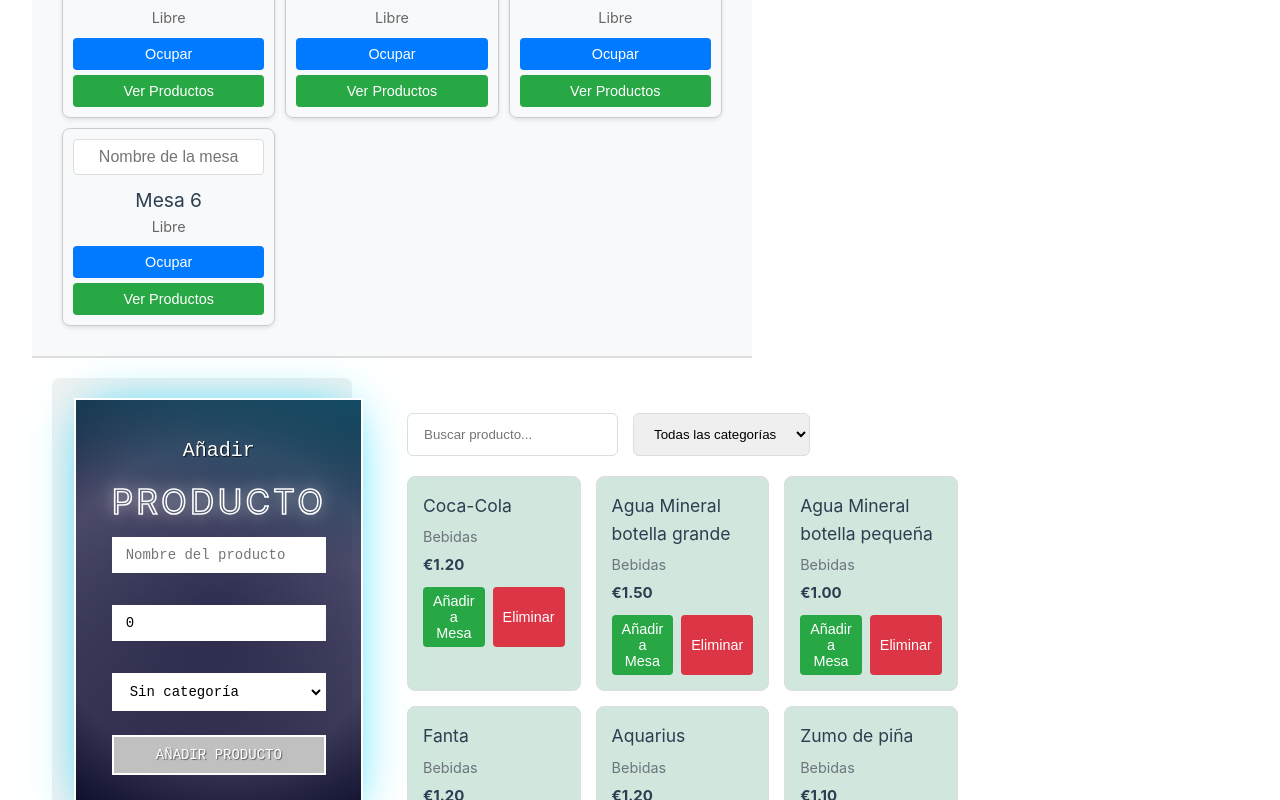
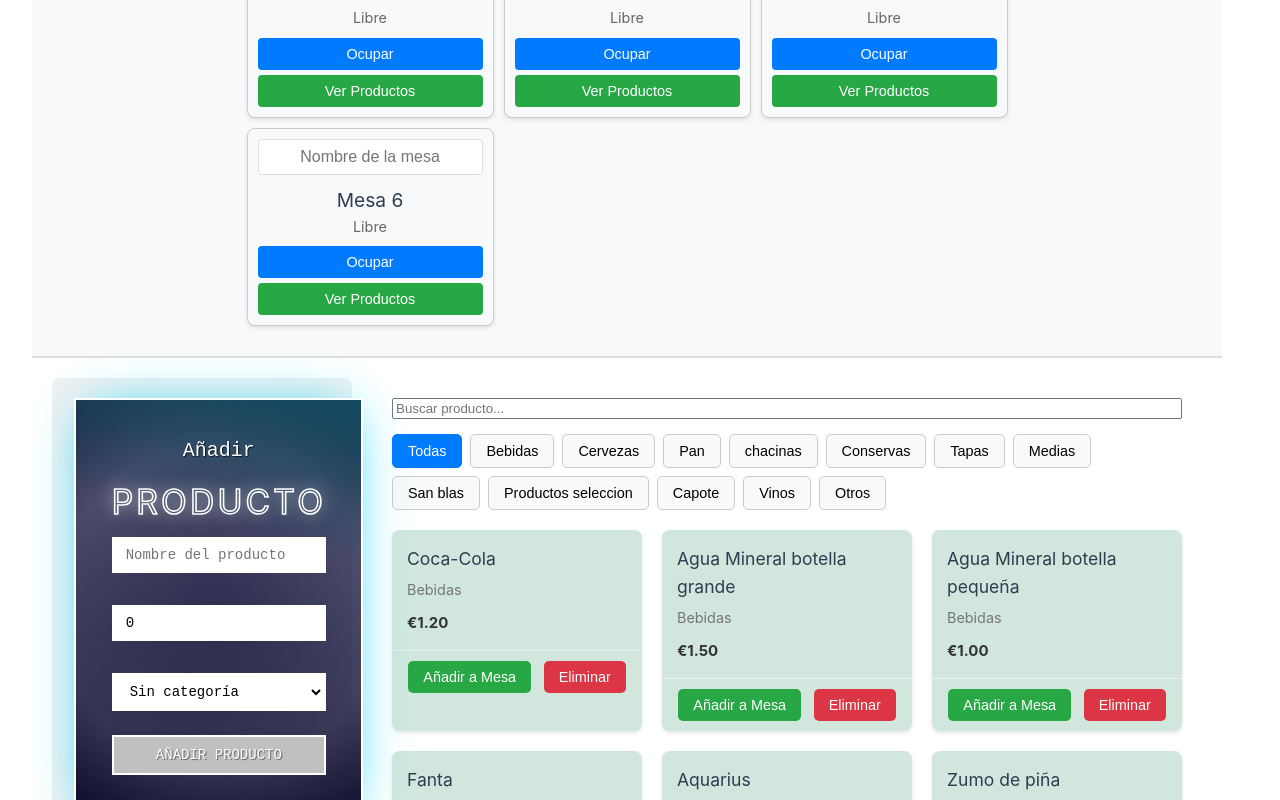
Before and after one commit to ppsegur/tpv, a Vue app: page / in a window 1280 px wide. Shown: the part 320-1120 px from the top of the page. Built offline with nearby package versions, Linux system fonts and the light colour scheme.

Commit message:
feat: update routing and enhance mesa card styles for better user interaction

```diff
--- a/src/components/FormManagement.vue
+++ b/src/components/FormManagement.vue
@@ -126,7 +126,7 @@
         throw new Error('Nombre de categoría es requerido');
       }
 
-      await productStore.addCategory({
+      productStore.addCategory({
         name: newCategory.value.name
       });
 
@@ -153,7 +153,7 @@
     padding: 2.2rem;
     max-width: 350px;
     background: linear-gradient(14deg, rgba(2,0,36, 0.8) 0%, rgba(24, 24, 65, 0.7) 66%,
-              rgb(20, 76, 99) 100%), radial-gradient(circle, rgba(2,0,36, 0.5) 0%,
+              #144c63 100%), radial-gradient(circle, rgba(2,0,36, 0.5) 0%,
               rgba(32, 15, 53, 0.2) 65%, rgba(14, 29, 28, 0.9) 100%);
     border: 2px solid #fff;
     -webkit-box-shadow: rgba(0,212,255) 0px 0px 50px -15px;
--- a/src/components/ProductList.vue
+++ b/src/components/ProductList.vue
@@ -1,34 +1,52 @@
 <template>
   <div class="products-management">
-    <!-- Columna izquierda -->
-
     <div v-if="showConfirmation" class="confirmation-message">
       {{ confirmationMessage }}
     </div>
 
-    <!-- Columna derecha -->
+    <div v-if="showQuantityModal" class="quantity-modal-overlay">
+      <div class="quantity-modal">
+        <h3>Seleccionar Cantidad</h3>
+        <div class="quantity-panel">
+          <button
+            v-for="n in 9"
+            :key="n"
+            @click="selectQuantity(n)"
+            class="quantity-card"
+          >
+            {{ n }}
+          </button>
+        </div>
+        <button @click="closeQuantityModal" class="close-modal-btn">Cancelar</button>
+      </div>
+    </div>
+
     <div class="product-management">
-
-      <!-- Filtros -->
       <div class="filters">
         <input
           v-model="productSearch"
           placeholder="Buscar producto..."
           class="search-input"
         >
-        <select v-model="selectedCategory" class="category-select">
-          <option value="">Todas las categorías</option>
-          <option
+        <div class="category-buttons">
+          <button
+            :class="{ 'category-button': true, 'active': selectedCategory === '' }"
+            @click="selectedCategory = ''"
+          >
+            Todas
+          </button>
+          <button
             v-for="category in productStore.categories"
             :key="category.id"
-            :value="category.name"
+            :class="{ 'category-button': true, 'active': selectedCategory === category.name }"
+            @click="selectedCategory = category.name"
+            :style="{ '--category-color': getCategoryColor(category.id) }"
           >
             {{ category.name }}
-          </option>
-        </select>
+          </button>
+        </div>
       </div>
 
-      <!-- Lista de productos -->
       <div class="products-grid">
         <div
           v-for="product in filteredProducts"
@@ -42,7 +60,7 @@
             <p class="price">€{{ product.price.toFixed(2) }}</p>
           </div>
           <div class="product-actions">
-            <button @click.stop="addToMesa(product)" class="action-btn add-btn">
+            <button @click.stop="openQuantityModal(product)" class="action-btn add-btn">
               Añadir a Mesa
             </button>
             <button @click.stop="deleteProduct(product.id)" class="action-btn delete-btn">
@@ -56,7 +74,6 @@
 </template>
 
 <script setup>
-
 import { useMesasStore } from '../stores/mesas.js';
 import { useProductStore } from '../stores/productStore.js';
 import { ref, computed } from 'vue';
@@ -66,7 +83,7 @@ const mesasStore = useMesasStore();
 
 // Estado para categorías
 const newCategoryName = ref('');
-const selectedCategory = ref('');
+const selectedCategory = ref(''); // Ahora será un string para la categoría seleccionada
 
 // Estado para productos
 const productSearch = ref('');
@@ -76,10 +93,14 @@ const newProduct = ref({
   categoryId: null
 });
 
-
 // Estado para el mensaje de confirmación
 const confirmationMessage = ref('');
 const showConfirmation = ref(false);
+
+// Estado para el modal de cantidad
+const showQuantityModal = ref(false);
+const selectedProductToAdd = ref(null);
+const quantity = ref(1); // Inicializamos la cantidad en 1
 
 // Función para mostrar el mensaje temporalmente
 const displayConfirmation = (message) => {
@@ -91,7 +112,44 @@ const displayConfirmation = (message) => {
   }, 3000); // Ocultar el mensaje después de 3 segundos
 };
 
+const selectQuantity = (amount) => {
+  quantity.value = amount;
+  addToMesaWithQuantity();
+  closeQuantityModal(); // Cerrar el modal automáticamente después de seleccionar la cantidad
+};
 
+// Función para abrir el modal de cantidad
+const openQuantityModal = (product) => {
+  selectedProductToAdd.value = product;
+  showQuantityModal.value = true;
+  quantity.value = 1; // Resetear la cantidad al abrir el modal
+};
+
+// Función para cerrar el modal de cantidad
+const closeQuantityModal = () => {
+  showQuantityModal.value = false;
+  selectedProductToAdd.value = null;
+};
+
+// Función para seleccionar la cantidad
+
+
+const addToMesaWithQuantity = () => {
+  if (!mesasStore.selectedMesaId) {
+    alert('Por favor, selecciona una mesa primero.');
+    return;
+  }
+  if (selectedProductToAdd.value) {
+    const productoParaAgregar = {
+      ...selectedProductToAdd.value,
+      cantidad: quantity.value
+    };
+    console.log('Cantidad seleccionada:', quantity.value);
+    console.log('Producto a agregar:', productoParaAgregar);
+    mesasStore.agregarProducto(productoParaAgregar);
+    // ... (el resto de tu código)
+  }
+};
 
 // Filtrar productos por nombre y categoría
 const filteredProducts = computed(() => {
@@ -117,41 +175,6 @@ const filteredProducts = computed(() => {
   return result;
 });
 
-// Métodos para categorías
-const addNewCategory = () => {
-  if (newCategoryName.value.trim()) {
-    productStore.addCategory(newCategoryName.value.trim());
-    newCategoryName.value = '';
-  }
-};
-
-const deleteCategory = (categoryId) => {
-  try {
-    productStore.deleteCategory(categoryId);
-    if (selectedCategory.value === productStore.getCategoryName(categoryId)) {
-      selectedCategory.value = '';
-    }
-  } catch (error) {
-    alert(error.message);
-  }
-};
-
-const selectCategory = (categoryName) => {
-  selectedCategory.value = selectedCategory.value === categoryName ? '' : categoryName;
-};
-
-// Métodos para productos
-const addNewProduct = () => {
-  if (newProduct.value.name.trim() && newProduct.value.price > 0) {
-    productStore.addProduct({
-      name: newProduct.value.name.trim(),
-      price: parseFloat(newProduct.value.price),
-      categoryId: newProduct.value.categoryId
-    });
-    // Reset form
-    newProduct.value = { name: '', price: 0, categoryId: null };
-  }
-};
 
 const deleteProduct = (productId) => {
   if (confirm('¿Estás seguro de eliminar este producto?')) {
@@ -159,19 +182,7 @@ const deleteProduct = (productId) => {
   }
 };
 
-const addToMesa = (product) => {
-  if (!mesasStore.selectedMesaId) {
-    alert('Por favor, selecciona una mesa primero.');
-    return;
-  }
-  mesasStore.agregarProducto({
-    ...product,
-    cantidad: 1
-  });
-  // Mostrar mensaje de confirmación
-  const mesaId = mesasStore.selectedMesaId;
-  displayConfirmation(`"${product.name}" añadido correctamente a la mesa número ${mesaId}`);
-};
+// Función original addToMesa eliminada, ahora usamos openQuantityModal y addToMesaWithQuantity
 
 // Función para obtener el color de fondo según la categoría
 const getCategoryColor = (categoryId) => {
@@ -188,196 +199,96 @@ const getCategoryColor = (categoryId) => {
 </script>
 
 <style scoped>
-.products-management {
-  display: grid;
-  grid-template-columns: 300px 1fr; /* Dos columnas: aside y contenido principal */
-  gap: 20px;
+
+
+.product-management {
   padding: 20px;
 }
 
-.left-column {
-  display: flex;
-  flex-direction: column;
-  gap: 20px;
-  background: #f8f9fa;
-  padding: 15px;
-  border-radius: 8px;
-  height: fit-content;
-}
-
-
-
-.category-form {
-  display: flex;
-  gap: 10px;
-  margin-bottom: 15px;
-}
-
-.category-form input {
-  flex: 1;
-  padding: 8px;
-  border: 1px solid #ddd;
-  border-radius: 4px;
-}
-
-.category-form button {
-  padding: 8px 15px;
-  background-color: #28a745;
-  color: white;
-  border: none;
-  border-radius: 4px;
-  cursor: pointer;
-}
-
-.categories-list {
-  display: flex;
-  flex-direction: column;
-  gap: 8px;
-}
-
-.category-item {
-  display: flex;
-  justify-content: space-between;
-  align-items: center;
-  padding: 8px 12px;
-  background: white;
-  border: 1px solid #ddd;
-  border-radius: 4px;
-  cursor: pointer;
-  transition: all 0.2s;
-}
-
-.category-item:hover {
-  background: #f1f1f1;
-}
-
-.category-item.active {
-  background-color: #e7f3ff;
-  border-color: #86b7fe;
-}
-
-.delete-category {
-  background: #dc3545;
-  color: white;
-  border: none;
-  border-radius: 50%;
-  width: 22px;
-  height: 22px;
-  display: flex;
-  align-items: center;
-  justify-content: center;
-  cursor: pointer;
-  font-size: 14px;
-}
-
-.product-management {
-  background: white;
-  padding: 15px;
-  border-radius: 8px;
-}
-
-.confirmation-message {
-  position: fixed;
-  top: 20px;
-  left: 50%;
-  transform: translateX(-50%);
-  background-color: #28a745;
-  color: white;
-  padding: 20px 30px;
-  border-radius: 12px;
-  box-shadow: 0 2px 4px rgba(0, 0, 0, 0.2);
-  z-index: 1000;
-  font-size: 5rem;
-  text-align: center;
-  font-weight: bold;
-}
 .filters {
   display: flex;
+  flex-direction: column; /* Apila los elementos verticalmente */
   gap: 15px;
   margin-bottom: 20px;
 }
 
-.search-input, .category-select {
-  padding: 12px 16px;
-  font-size: 1.2 rem;
-  border: 1px solid #ddd;
-  border-radius: 6px;
-  flex: 1;
+.category-buttons {
+  display: flex;
+  flex-wrap: wrap; /* Permite que los botones pasen a la siguiente línea */
+  gap: 8px;
+  max-width: 100%;
 }
 
-.category-select {
-  max-width: 300px;
+.category-button {
+  padding: 8px 15px;
+  border: 1px solid #ccc;
+  border-radius: 5px;
+  background-color: #f9f9f9;
+  cursor: pointer;
+  font-size: 0.9rem;
+  transition: background-color 0.3s ease, color 0.3s ease;
 }
 
-.product-form h3 {
-  margin-top: 0;
-  margin-bottom: 15px;
+.category-button:hover {
+  background-color: var(--category-color, #eee); /* Usa el color de la categoría o un gris claro por defecto */
+  color: white;
 }
 
-.product-input {
-  display: block;
-  width: 100%;
-  padding: 8px 12px;
-  margin-bottom: 10px;
-  border: 1px solid #ddd;
-  border-radius: 4px;
-}
-
-.add-product-btn {
-  padding: 8px 15px;
+.category-button.active {
   background-color: #007bff;
   color: white;
-  border: none;
-  border-radius: 4px;
-  cursor: pointer;
+  border-color: #007bff;
 }
 
 .products-grid {
   display: grid;
-  grid-template-columns: repeat(3, 1fr); /* 3 products per row */
-  gap: 15px;
+  grid-template-columns: repeat(3, minmax(250px, 1fr)); /* Mínimo 250px por columna, se ajusta automáticamente */
+  gap: 20px;
 }
 
 .product-card {
-  border: 1px solid #ddd;
+  background-color: white;
   border-radius: 8px;
-  padding: 15px;
-  transition: all 0.2s;
-  transition: background-color 0.3s ease; /* Transición suave para el color */
+  box-shadow: 0 2px 4px rgba(0, 0, 0, 0.1);
+  overflow: hidden;
+  display: flex;
+  flex-direction: column;
 }
 
-.product-card:hover {
-  box-shadow: 0 4px 8px rgba(0, 0, 0, 0.1);
-  transform: translateY(-2px);
+.product-info {
+  padding: 15px;
 }
 
 .product-info h3 {
-  margin: 0 0 5px 0;
+  margin-top: 0;
+  margin-bottom: 5px;
 }
 
 .product-info .category {
-  color: #6c757d;
+  color: #777;
   font-size: 0.9rem;
-  margin: 0 0 5px 0;
+  margin-bottom: 10px;
 }
 
 .product-info .price {
   font-weight: bold;
-  margin: 0 0 10px 0;
+  color: #333;
 }
 
 .product-actions {
   display: flex;
-  gap: 8px;
+  justify-content: space-around;
+  padding: 10px;
+  border-top: 1px solid #eee;
 }
 
 .action-btn {
-  flex: 1;
-  padding: 6px 10px;
+  padding: 8px 15px;
   border: none;
-  border-radius: 4px;
+  border-radius: 5px;
   cursor: pointer;
   font-size: 0.9rem;
+  transition: background-color 0.3s ease;
 }
 
 .add-btn {
@@ -385,14 +296,81 @@ const getCategoryColor = (categoryId) => {
   color: white;
 }
 
+.add-btn:hover {
+  background-color: #218838;
+}
+
 .delete-btn {
   background-color: #dc3545;
   color: white;
 }
 
-@media (max-width: 768px) {
-  .products-management {
-    grid-template-columns: 1fr; /* Una sola columna en pantallas pequeñas */
-  }
+.delete-btn:hover {
+  background-color: #c82333;
+}
+
+/* Estilos para el modal de cantidad */
+.quantity-modal-overlay {
+  position: fixed;
+  top: 0;
+  left: 0;
+  width: 100%;
+  height: 100%;
+  background-color: rgba(0, 0, 0, 0.5);
+  display: flex;
+  justify-content: center;
+  align-items: center;
+  z-index: 1010;
+}
+
+.quantity-modal {
+  background-color: white;
+  padding: 20px;
+  border-radius: 10px;
+  box-shadow: 0 4px 8px rgba(0, 0, 0, 0.2);
+  width: 300px;
+  text-align: center;
+}
+
+.quantity-modal h3 {
+  margin-top: 0;
+  margin-bottom: 15px;
+}
+
+.quantity-panel {
+  display: grid;
+  grid-template-columns: repeat(3, 1fr);
+  gap: 10px;
+  margin-bottom: 15px;
+}
+
+.quantity-card {
+  background-color: #f8f9fa;
+  border: 1px solid #ddd;
+  border-radius: 8px;
+  padding: 15px;
+  text-align: center;
+  font-size: 1.2rem;
+  cursor: pointer;
+  transition: background-color 0.3s ease;
+}
+
+.quantity-card:hover {
+  background-color: #e9ecef;
+}
+
+.close-modal-btn {
+  padding: 10px 20px;
+  background-color: #6c757d;
+  color: white;
+  border: none;
+  border-radius: 5px;
+  cursor: pointer;
+  font-size: 1rem;
+  transition: background-color 0.3s ease;
+}
+
+.close-modal-btn:hover {
+  background-color: #5a6268;
 }
 </style>
--- a/src/views/MesasView.vue
+++ b/src/views/MesasView.vue
@@ -5,7 +5,10 @@
       v-for="mesa in mesasStore.mesas"
       :key="mesa.id"
       class="mesa-card"
-      :class="{ selected: mesa.id === mesasStore.selectedMesaId }"
+      :class="{
+        selected: mesa.id === mesasStore.selectedMesaId,
+        ocupada: mesa.ocupada || mesa.productos.length > 0
+      }"
       @click="selectMesa(mesa.id)"
     >
       <div class="mesa-content">
@@ -113,6 +116,7 @@ const updateMesaNombre = (id, nuevoNombre) => {
   box-shadow: 0 2px 4px rgba(0, 0, 0, 0.1);
   transition: transform 0.2s, box-shadow 0.2s;
   cursor: pointer; /* Asegúrate de que el cursor indique que es interactivo */
+  background-color: #f8f9fa; /* Color de fondo por defecto (libre) */
 }
 
 .mesa-card:hover {
@@ -123,7 +127,17 @@ const updateMesaNombre = (id, nuevoNombre) => {
 .mesa-card.selected {
   border-color: #86dfcc;
   color: black;
-  background-color: #e6f7ff;
+  background-color: #e6f7ff; /* Color de fondo cuando está seleccionada */
+}
+
+.mesa-card.ocupada {
+  background-color: #ffe0b2; /* Color de fondo anaranjado para mesas ocupadas */
+  border-color: #ffb347;
+}
+.mesa-card.ocupada-seleccionada {
+  background-color: #d6b3ff; /* Morado claro */
+  border-color: #a673ff; /* Borde morado más oscuro */
+  color: white; /* Texto blanco para mejor contraste */
 }
 
 .mesa-content {
@@ -179,6 +193,7 @@ const updateMesaNombre = (id, nuevoNombre) => {
   background-color: #28a745;
   color: white;
 }
+
 
 .modal {
   position: fixed;
```
Also changed, not shown: src/router.js (+11 -5 lines).
